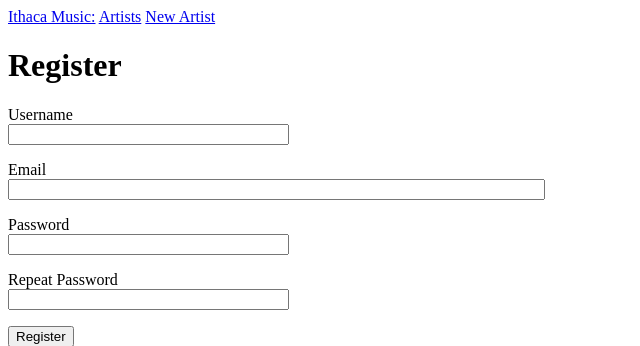
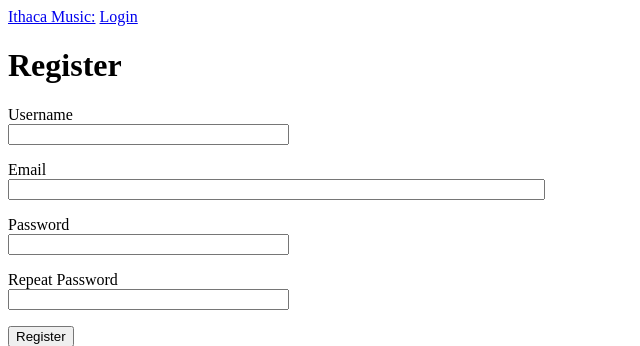
Before and after one commit to ikromshi/CS-205-music-events, a Flask app: page /register in a window 1280 px wide. Shown: the top 346 px of the page, without its empty margins (0-640 px from the left). Run offline with Flask 2, Linux system fonts and the light colour scheme.

Commit message:
routing and templates complete

```diff
--- a/app/routes.py
+++ b/app/routes.py
@@ -60,12 +60,14 @@ def index():
   return render_template('index.html')
 
 
+@login_required
 @app.route('/artists')
 def artists():
   artists = db.session.query(Artist).all()
   return render_template('artists.html',  artists=artists)
 
 
+@login_required
 @app.route('/artist/<name>')
 def artist(name):
   artist = db.session.query(Artist).filter_by(name=name).first()
@@ -74,6 +76,7 @@ def artist(name):
   return render_template('artist_page.html', title=name, artist=artist, events=events)
 
 
+@login_required
 @app.route('/new_artist', methods=['GET', 'POST'])
 def new_artist():
   form = NewArtist()
--- a/app/templates/base.html
+++ b/app/templates/base.html
@@ -10,8 +10,13 @@
     <body>
         <div>
             <a href="{{ url_for('index') }}">Ithaca Music:</a>
+            {% if current_user.is_anonymous %}
+            <a href="{{ url_for('login') }}">Login</a>
+            {% else %}
             <a href="{{ url_for('artists') }}">Artists</a>
             <a href="{{ url_for('new_artist') }}">New Artist</a>
+            <a href="{{ url_for('logout') }}">Logout</a>
+            {% endif %}
         </div>
         {% block content %}{% endblock %}
     </body>
--- a/app/templates/login.html
+++ b/app/templates/login.html
@@ -4,6 +4,11 @@
     <h1>Sign In</h1>
     <form action="" method="post" novalidate>
         {{ form.hidden_tag() }}
+        <p>
+          {% for message in get_flashed_messages() %}
+            <h1>{{ message }}</h1>
+          {% endfor %}
+        </p>
         <p>
             {{ form.username.label }}<br>
             {{ form.username(size=32) }}<br>
--- a/app/templates/register.html
+++ b/app/templates/register.html
@@ -4,6 +4,11 @@
     <h1>Register</h1>
     <form action="" method="post">
         {{ form.hidden_tag() }}
+        <p>
+          {% for message in get_flashed_messages() %}
+            <h1>{{ message }}</h1>
+          {% endfor %}
+        </p>
         <p>
             {{ form.username.label }}<br>
             {{ form.username(size=32) }}<br>
```
Also changed, not shown: app.db.
